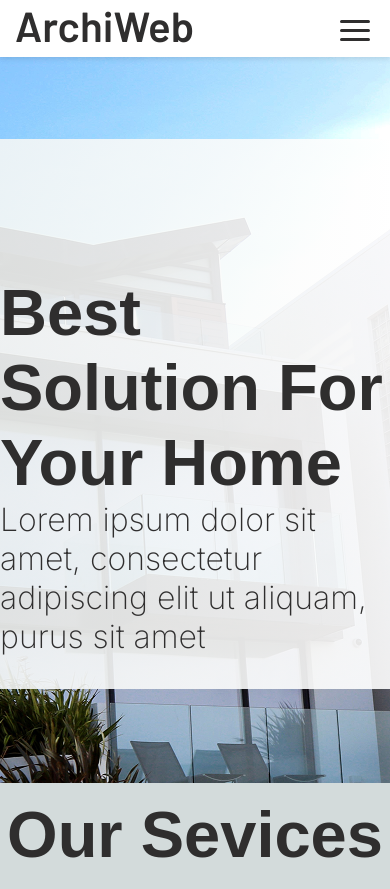
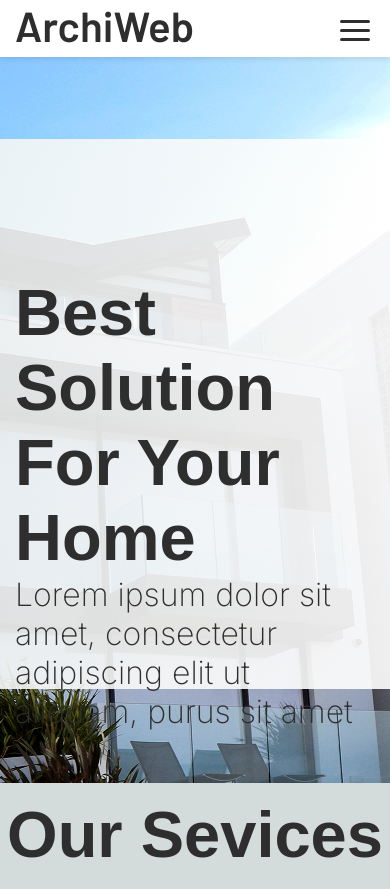
Before and after one commit to DenisNell/ArchiWeb, a plain HTML site: page index.html in a window 390 px wide. Shown: the top 889 px of the page. Drawn offline with Linux system fonts and the light colour scheme; a web font is replaced by a local one.

Commit message:
fix header text

```diff
--- a/style.css
+++ b/style.css
@@ -527,6 +527,9 @@ a {
     padding: 0;
     margin: 0 auto;
   }
+  .header_infoBlock{
+    padding: 0 15px;
+  }
 
   .ourProjects_box {
     grid-template-columns: 1fr;
```
